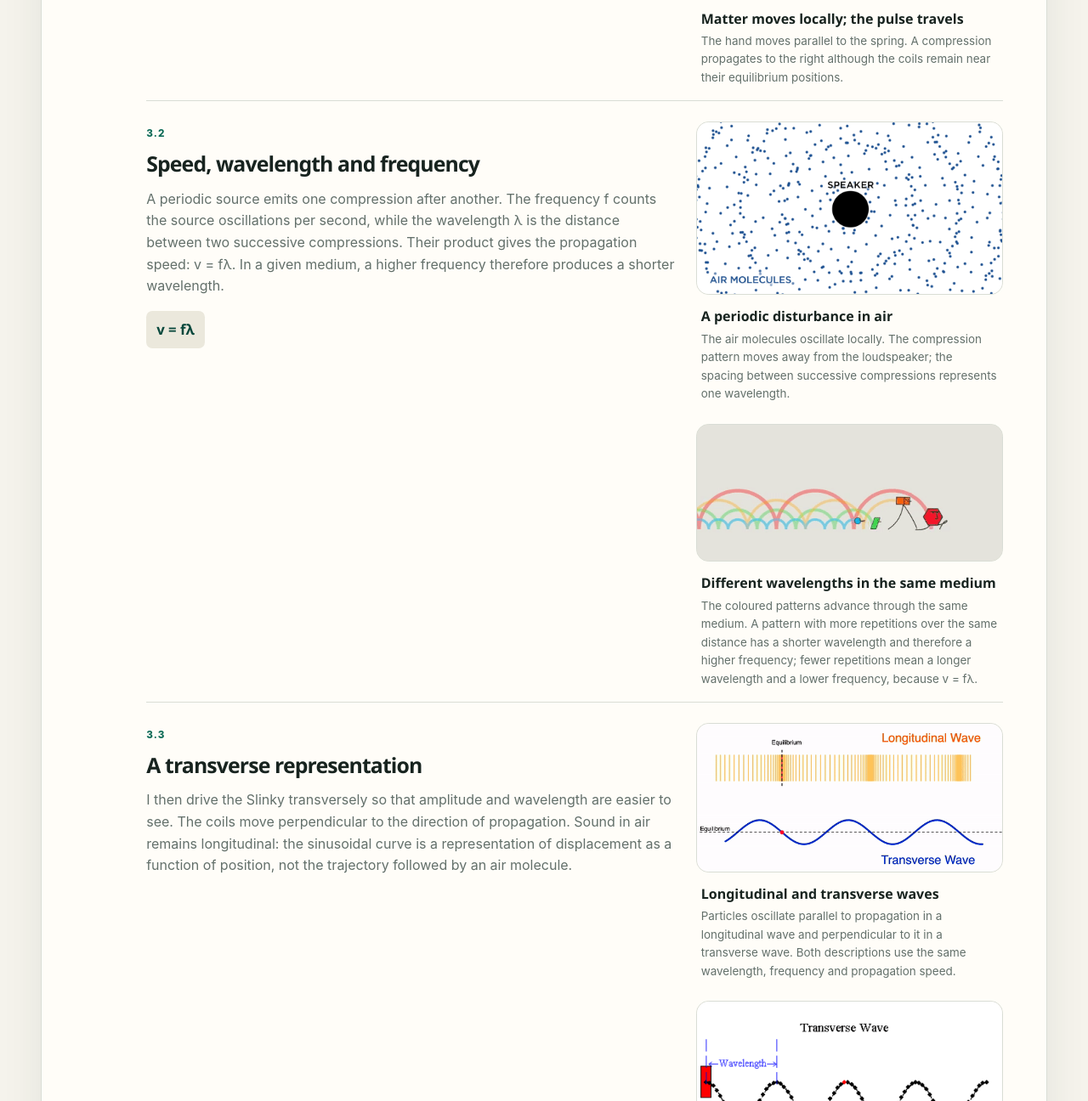
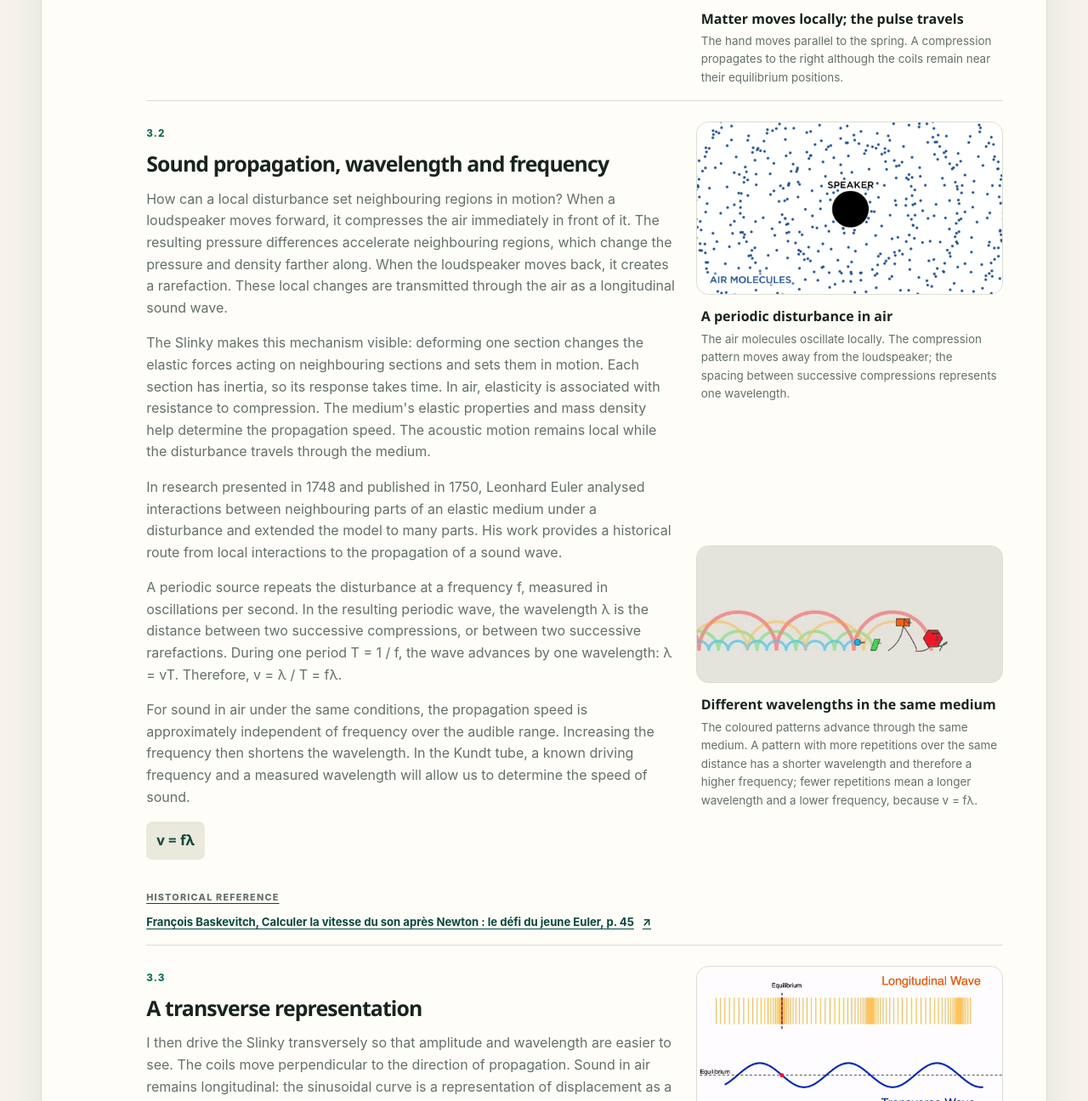
Before and after one commit to evrardjonas/science-site, an Astro site: page /science-site/scienteens-lab in a window 1280 px wide. Shown: the part 3296-4592 px from the top of the page at 85% size. Built offline with nearby package versions, Linux system fonts and the light colour scheme; Astro itself is replaced by a stand-in of ours.

Commit message:
Explain sound propagation through local interactions in section 3.2

```diff
--- a/src/content/scienteens.json
+++ b/src/content/scienteens.json
@@ -99,8 +99,18 @@
           },
           {
             "number": "3.2",
-            "title": "Speed, wavelength and frequency",
-            "text": "A periodic source emits one compression after another. The frequency f counts the source oscillations per second, while the wavelength λ is the distance between two successive compressions. Their product gives the propagation speed: v = fλ. In a given medium, a higher frequency therefore produces a shorter wavelength.",
+            "title": "Sound propagation, wavelength and frequency",
+            "text": "How can a local disturbance set neighbouring regions in motion? When a loudspeaker moves forward, it compresses the air immediately in front of it. The resulting pressure differences accelerate neighbouring regions, which change the pressure and density farther along. When the loudspeaker moves back, it creates a rarefaction. These local changes are transmitted through the air as a longitudinal sound wave.",
+            "paragraphs": [
+              "The Slinky makes this mechanism visible: deforming one section changes the elastic forces acting on neighbouring sections and sets them in motion. Each section has inertia, so its response takes time. In air, elasticity is associated with resistance to compression. The medium's elastic properties and mass density help determine the propagation speed. The acoustic motion remains local while the disturbance travels through the medium.",
+              "In research presented in 1748 and published in 1750, Leonhard Euler analysed interactions between neighbouring parts of an elastic medium under a disturbance and extended the model to many parts. His work provides a historical route from local interactions to the propagation of a sound wave.",
+              "A periodic source repeats the disturbance at a frequency f, measured in oscillations per second. In the resulting periodic wave, the wavelength λ is the distance between two successive compressions, or between two successive rarefactions. During one period T = 1 / f, the wave advances by one wavelength: λ = vT. Therefore, v = λ / T = fλ.",
+              "For sound in air under the same conditions, the propagation speed is approximately independent of frequency over the audible range. Increasing the frequency then shortens the wavelength. In the Kundt tube, a known driving frequency and a measured wavelength will allow us to determine the speed of sound."
+            ],
+            "source": {
+              "label": "François Baskevitch, Calculer la vitesse du son après Newton : le défi du jeune Euler, p. 45",
+              "url": "https://univ-montpellier3-paul-valery.hal.science/hal-03806400/document"
+            },
             "formula": "v = fλ",
             "media": [
               {
--- a/src/pages/scienteens-lab/index.astro
+++ b/src/pages/scienteens-lab/index.astro
@@ -99,7 +99,15 @@ const assetUrl = (path: string) => `${import.meta.env.BASE_URL}${path}`;
                     <span>{substep.number}</span>
                     <h4>{substep.title}</h4>
                     <p>{substep.text}</p>
+                    {('paragraphs' in substep ? substep.paragraphs ?? [] : []).map((paragraph) => <p>{paragraph}</p>)}
                     {substep.formula && <code>{substep.formula}</code>}
+                    {'source' in substep && substep.source && (
+                      <a class="source-link" href={substep.source.url} target="_blank" rel="noreferrer">
+                        <span>Historical reference</span>
+                        {substep.source.label}
+                        <span aria-hidden="true">↗</span>
+                      </a>
+                    )}
                   </div>
                   {(substep.media.length > 0 || substep.number === '3.4') && (
                     <div class="substep-media">
```
